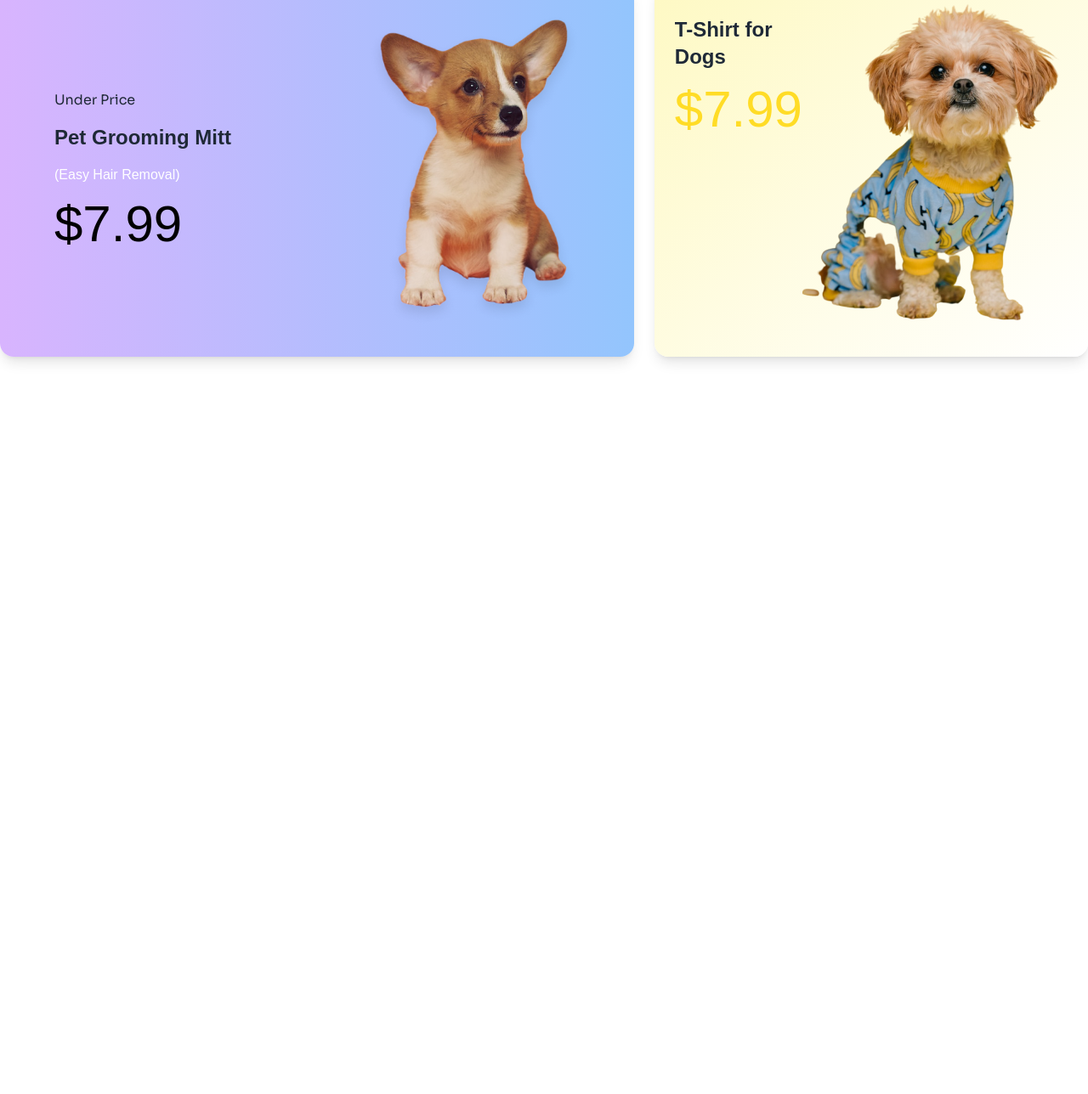
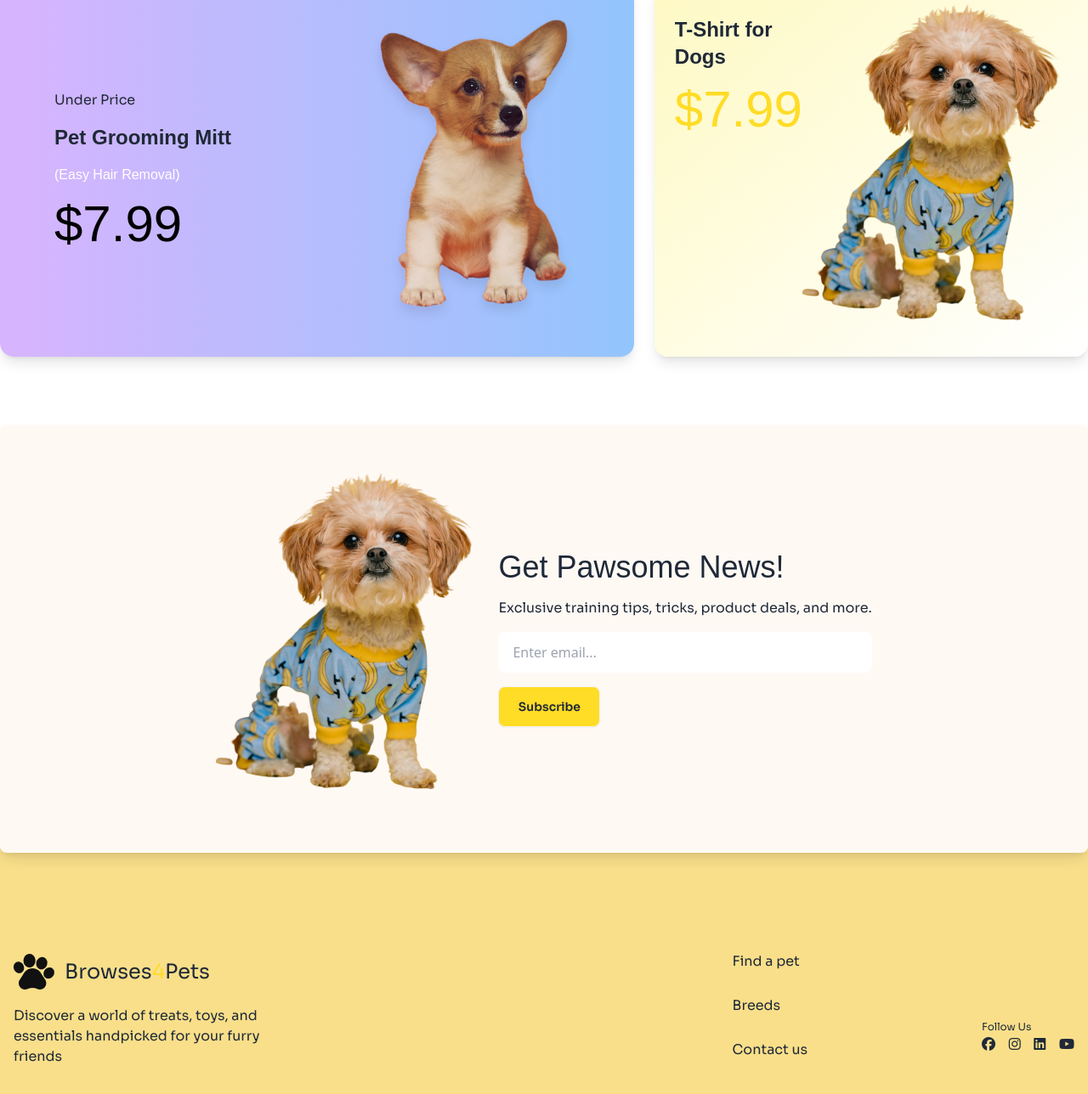
Before and after one commit to iftakhersifat/living-lab, a plain HTML site: page index.html in a window 1280 px wide. Shown: the part 2051-3339 px from the top of the page at 85% size. Before the commit the page ends 2551 px from the top, so only its background shows below. Drawn offline with nearby package versions, Linux system fonts and the light colour scheme; a web font is replaced by a local one.

Commit message:
added living lab project footer section

```diff
--- a/index.html
+++ b/index.html
@@ -429,12 +429,65 @@
             </div>
         </div>
 
+        <!-- Awesome News  -->
+        <div class="relative">
+            <!-- Get Pawsome News Section -->
+            <div
+                class="md:container md:mx-auto mx-4 bg-[#FFF9F4] rounded-lg md:p-10 items-center -mb-[150px] relative z-10 shadow-lg">
+                <div class="hero-content flex-col lg:flex-row gap-5">
+                    <!-- image section -->
+                    <img src="c1-assets/cute-pet-mid.png" />
+                    <!-- text section -->
+                    <form class="space-y-4">
+                        <h2 class="md:text-4xl text-2xl text-center md:text-left adlam-display-font">Get Pawsome News!
+                        </h2>
+                        <p class="sora-font text-center md:text-left">Exclusive training tips, tricks, product deals,
+                            and more.</p>
+                        <div class="form-control">
+                            <input type="Enter email" placeholder="Enter email..." class="input border-white" />
+                        </div>
+                        <div class="form-control mt-6 flex items-center lg:flex-row">
+                            <button class="btn bg-btn-primary py-2 px-7 w-[120px] sora-font">Subscribe</button>
+                        </div>
+                    </form>
+                </div>
+            </div>
 
+            <!-- Footer -->
+            <footer class="p-4 bg-[#F9DF8A] sora-font h-[800px] -mt-[200px]">
+                <div class="flex flex-col lg:flex-row md:justify-between md:container md:mx-auto">
+                    <!-- footer logo & description -->
+                    <div class="space-y-4 mt-[300px] ">
+                        <div class="flex items-center gap-3">
+                            <img src="c1-assets/logo-footer.png" alt="">
+                            <h1 class="text-2xl">Browses<span class="text-[#FFDC26]">4</span>Pets</h1>
+                        </div>
+                        <p class="md:w-1/2">Discover a world of treats, toys, and essentials handpicked for your furry
+                            friends</p>
+                    </div>
+                    <!-- footer contact options -->
+                    <div class="space-y-7 flex flex-col mt-10 md:mt-10 lg:mt-[300px]">
+
+                        <a class="link link-hover">Find a pet</a>
+                        <a class="link link-hover">Breeds</a>
+                        <a class="link link-hover">Contact us</a>
+                    </div>
+                    <!-- footer social media sections -->
+                    <div class="lg:mt-[300px]">
+                        <h3 class="mt-10 lg:mt-20 text-[12px]">Follow Us</h3>
+                        <div class="space-x-3">
+                            <a class="link link-hover"><i class="fa-brands fa-facebook"></i></a>
+                            <a class="link link-hover"><i class="fa-brands fa-instagram"></i></a>
+                            <a class="link link-hover"><i class="fa-brands fa-linkedin"></i></a>
+                            <a class="link link-hover"><i class="fa-brands fa-youtube"></i></a>
+                        </div>
+                    </div>
+                </div>
+            </footer>
+
+        </div>
 
     </main>
-
-
-
 
 </body>
 
```
